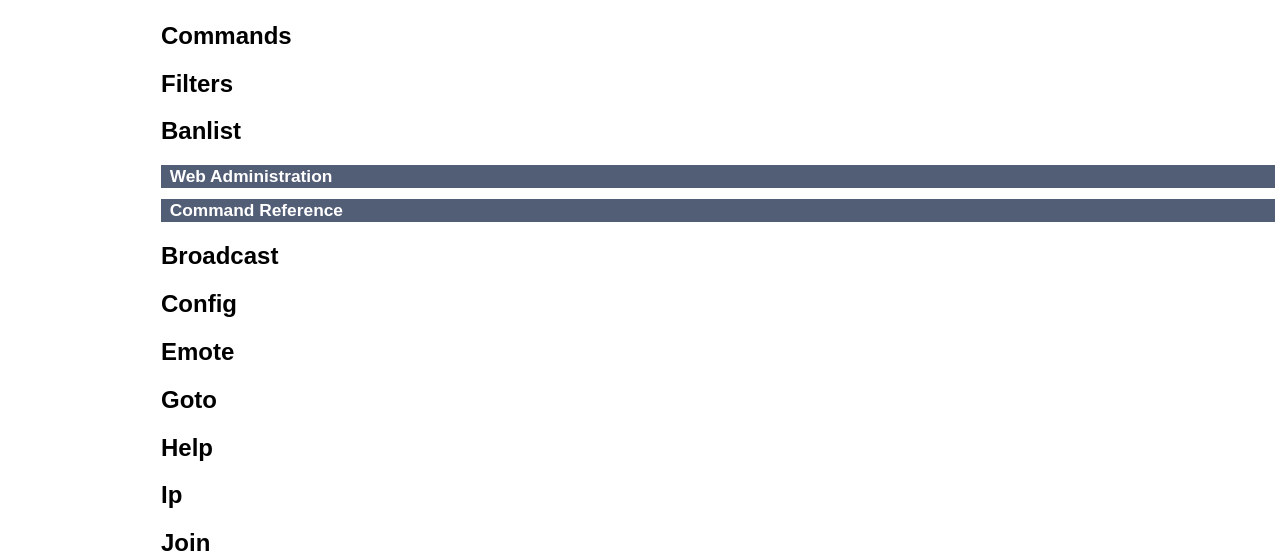
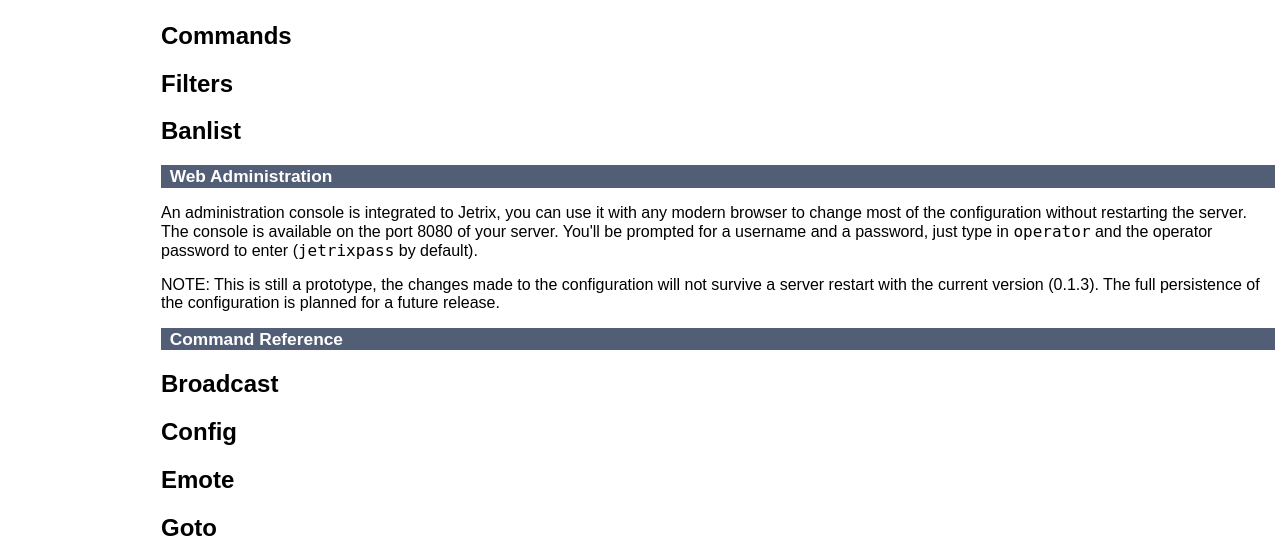
Before and after one commit to ebourg/jetrix, a PHP site: page /user-guide.php in a window 1280 px wide. Shown: the part 1349-1904 px from the top of the page. Run offline with PHP 8.4, Linux system fonts and the light colour scheme.

Commit message:
webadmin documentation

```diff
--- a/src/site/user-guide.php
+++ b/src/site/user-guide.php
@@ -90,6 +90,15 @@ commands in the jetrix directory:</p>
 
 <h1><a id="section3"></a>Web Administration</h1>
 
+<p>An administration console is integrated to Jetrix, you can use it with any
+modern browser to change most of the configuration without restarting the
+server. The console is available on the port 8080 of your server. You'll be
+prompted for a username and a password, just type in <tt>operator</tt> and the
+operator password to enter (<tt>jetrixpass</tt> by default).</p>
+
+<p>NOTE: This is still a prototype, the changes made to the configuration will
+not survive a server restart with the current version (0.1.3). The full
+persistence of the configuration is planned for a future release.</p>
 
 <h1><a id="section4"></a>Command Reference</h1>
 
```
